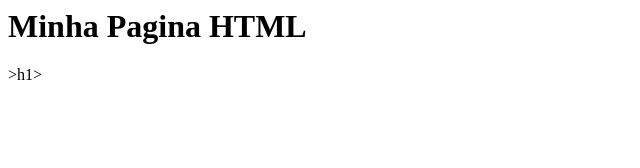
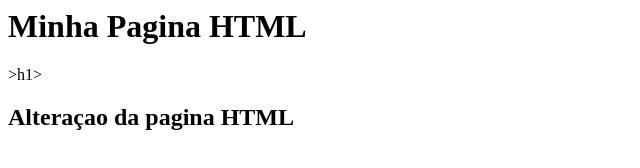
Before and after one commit to afurlanis/gama-no-githhub, a plain HTML site: page index.html in a window 1280 px wide. Shown: the whole page, without its empty margins (0-640 px from the left). Drawn offline with Linux system fonts and the light colour scheme.

Commit message:
arquivo index.html atualizado novamente

```diff
--- a/index.html
+++ b/index.html
@@ -1,5 +1,6 @@
 <html>
     <body>
         <h1> Minha Pagina HTML </h1>>h1>
+        <h2> Alteraçao da pagina HTML </h2>
     </body>
 </html>
```
